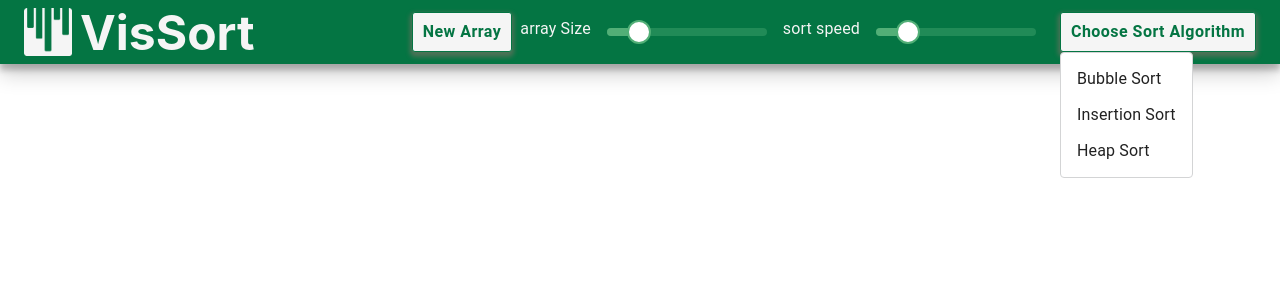
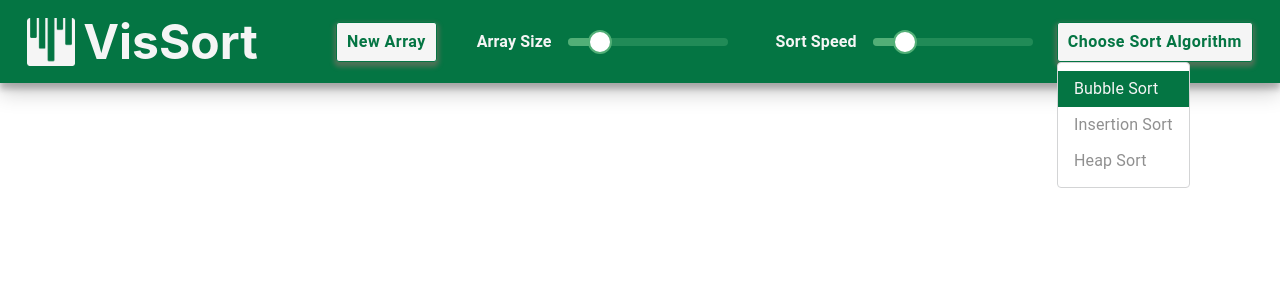
Before and after one commit to Croip3/vissort, a React (Create React App) app: page / in a window 1280 px wide. Both pictures are taken after a click on the button "Choose Sort Algorithm". Shown: the top 300 px of the page. Built offline with nearby package versions, Linux system fonts and the light colour scheme.

Commit message:
added dropdown menu for sort algorithms

```diff
--- a/src/components/Header.js
+++ b/src/components/Header.js
@@ -16,9 +16,9 @@ const header = () => {
             </div>
 
             <div id="toolbar">
-                <NormalButtons text="new Array"/>
-                <NormalSlider title="array Size"/>
-                <NormalSlider title="sort speed"/>
+                <NormalButtons text="New Array"/>
+                <NormalSlider title="Array Size"/>
+                <NormalSlider title="Sort Speed"/>
                 <NormalMenu />
             </div>
 
--- a/src/components/MenuButton.js
+++ b/src/components/MenuButton.js
@@ -29,9 +29,9 @@ function NormalMenu() {
         open={Boolean(anchorEl)}
         onClose={handleClose}
       >
-        <MenuItem onClick={handleClose}>Bubble Sort</MenuItem>
-        <MenuItem onClick={handleClose}>Insertion Sort</MenuItem>
-        <MenuItem onClick={handleClose}>Heap Sort</MenuItem>
+        <CustomMenuItem onClick={handleClose}>Bubble Sort</CustomMenuItem>
+        <CustomMenuItem disabled onClick={handleClose}>Insertion Sort</CustomMenuItem>
+        <CustomMenuItem disabled onClick={handleClose}>Heap Sort</CustomMenuItem>
       </CustomMenu>
     </div>
     )
@@ -79,4 +79,16 @@ const CustomMenu = withStyles({
   />
 ));
 
+const CustomMenuItem = withStyles({
+  root: {
+    '&:focus': {
+      backgroundColor: '#047543',
+      color: '#f5f5f5',
+      '& .MuiListItemIcon-root, & .MuiListItemText-primary': {
+        color: '#f5f5f5',
+      },
+    },
+  },
+})(MenuItem);
+
 export default NormalMenu
--- a/src/components/Slider.js
+++ b/src/components/Slider.js
@@ -7,7 +7,7 @@ import React from 'react'
 function NormalSlider({title}) {
     return (
         <div className="slider">
-            <Typography gutterBottom>{title}</Typography>
+            <CustomTypography gutterBottom>{title}</CustomTypography>
             <CustomSlider defaultValue={20} aria-labelledby="continuous-slider" />
          </div>
     )
@@ -49,3 +49,12 @@ const CustomSlider = withStyles({
     borderRadius: 4,
   },
 })(Slider);
+
+const CustomTypography = withStyles({
+  root: {
+    color: 'f5f5f5',
+    padding: 0,
+    margin: 0,
+    fontWeight: 'bold',
+  },
+})(Typography);
--- a/src/css/header.css
+++ b/src/css/header.css
@@ -10,7 +10,9 @@ header {
 
   width: 10em;
 
-  padding: 0 1em 0 1em;
+  padding: 0.6rem 1.2rem;
+
+  /*margin: 1rem;*/
 
   color: #f5f5f5;
 
@@ -39,6 +41,7 @@ h1 {
   display: flex;
   justify-content: center;
   align-items: center;
+  margin-left: 2rem;
 }
 
 /* TOOLBAR & LOGO*/
```
